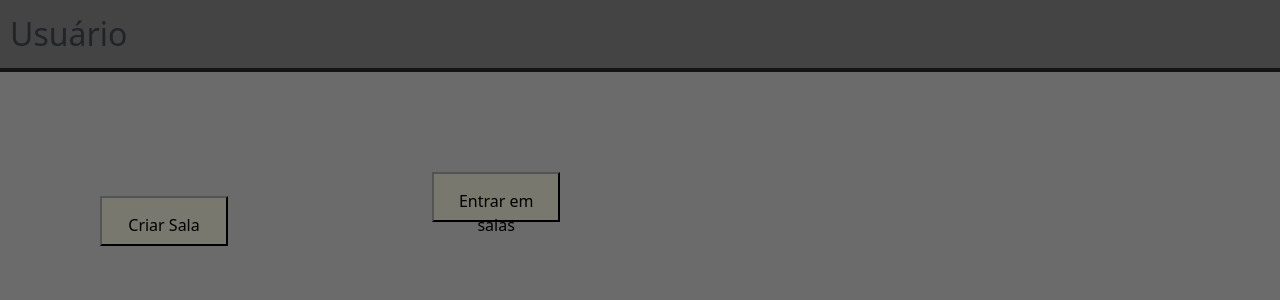
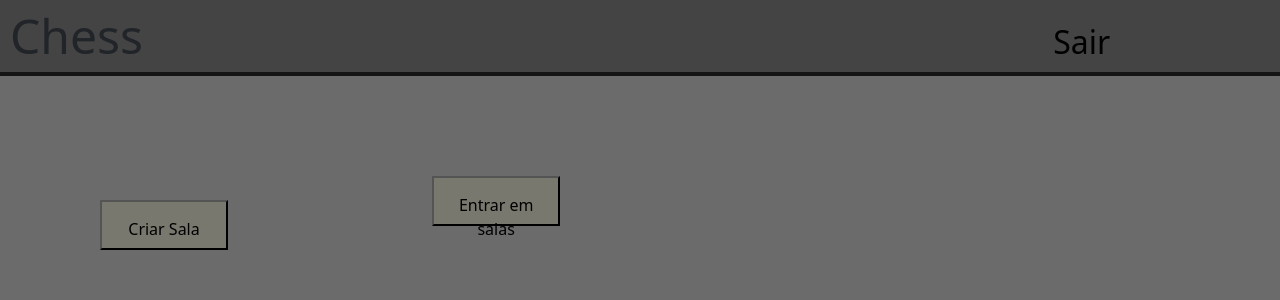
Before and after one commit to neilom18/g5-chess, a Django app: page / in a window 1280 px wide. Shown: the top 300 px of the page. Run offline with Django 3.2, Linux system fonts and the light colour scheme; a user stored in the database is signed in.

Commit message:
up 31/08

```diff
--- a/entra21/projeto/xadrez/main/templates/home.html
+++ b/entra21/projeto/xadrez/main/templates/home.html
@@ -10,8 +10,6 @@
             background-color: rgb(107, 107, 107);
         }
         header {
-            padding: 10px;
-            font-size: 200%;
             width: 100%;
             background-color: rgb(68, 68, 68);
             border-bottom:4px solid rgb(20, 20, 20);
@@ -26,20 +24,37 @@
         .container_off {
             margin:19%;
             margin-top: 10%;
-            font-size: 250%;
+            font-size: 350%;
         }
         .off {
             font-size: 200%;
-
         }
         .entrar {
             text-decoration: none;
             color: black;
+            margin-left: 10%;
+        }
+        .title {
+            padding: 10px;
+            font-size: 300%;
+        }
+        .sair {
+            text-decoration: none;
+            margin-left: 70%;
+            padding-top: 1px;
+            color:black;
+            font-size:200%
         }
     </style>
     </head>
     <body>
-        <header>Usuário</header>
+        <header>
+            <span class="title">Chess</span>
+            {% if user.is_authenticated %}
+            <a class="sair" href="{% url 'account_logout' %}">Sair</a>
+            {% else %}
+            {% endif %}
+        </header>
         {% if user.is_authenticated %}
             <button type="button", class='tap'>Criar Sala</button>
             <button type="button", class='tap'>Entrar em salas</button>
--- a/entra21/projeto/xadrez/main/urls.py
+++ b/entra21/projeto/xadrez/main/urls.py
@@ -8,5 +8,5 @@ app_name = 'main'
 urlpatterns = [
     path('', views.home, name = 'home'),
     path('sala', views.sala, name = 'sala'),
-    path('historico', views.historico, name = 'historico')
+    path('historico', views.historico, name = 'historico'),
 ]
```
Also changed, not shown: entra21/projeto/xadrez/db.sqlite3.
